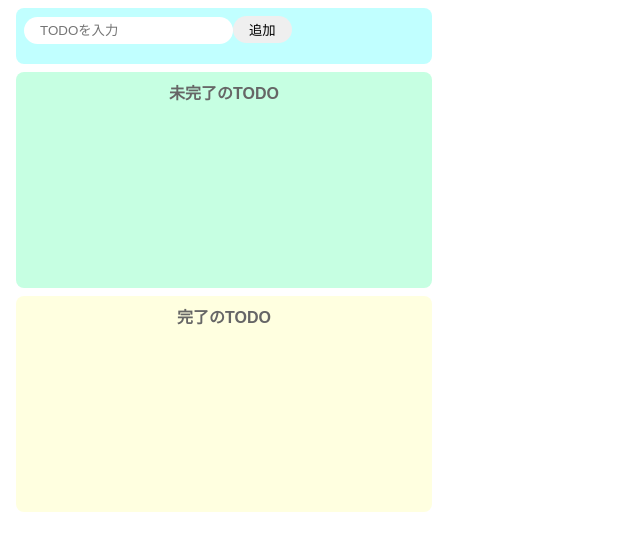
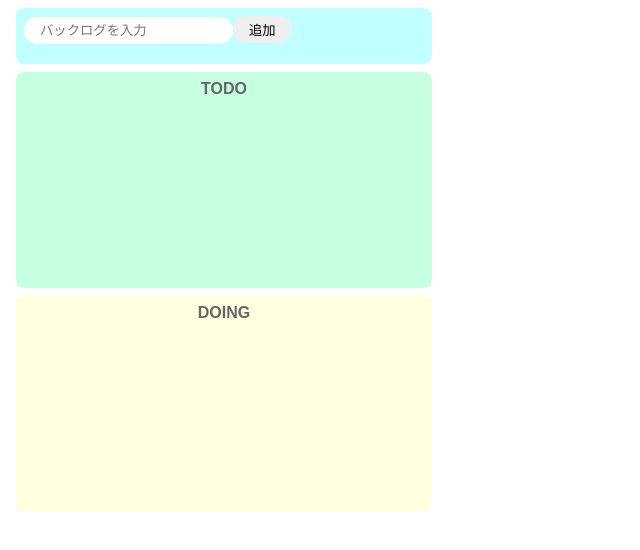
Before and after one commit to aya-yama/backlog-app, a React (Create React App) app: page / in a window 1280 px wide. Shown: the top 550 px of the page, without its empty margins (0-640 px from the left). Built offline with nearby package versions, Linux system fonts and the light colour scheme.

Commit message:
枠の文言変更

```diff
--- a/src/App.js
+++ b/src/App.js
@@ -34,14 +34,14 @@ export const App = () => {
     <>
       <div className="input-area">
         <input
-          placeholder="TODOを入力"
+          placeholder="バックログを入力"
           value={todoText}
           onChange={onChangeTodoText}
         />
         <button onClick={onClickAdd}>追加</button>
       </div>
       <div className="incomplete-area">
-        <p className="title">未完了のTODO</p>
+        <p className="title">TODO</p>
         <ul>
           {incompleteTodos.map((todo, index) => {
             return (
@@ -55,7 +55,7 @@ export const App = () => {
         </ul>
       </div>
       <div className="complete-area">
-        <p className="title">完了のTODO</p>
+        <p className="title">DOING</p>
         <ul>
           {completeTodos.map((todo) => {
             return (
```
